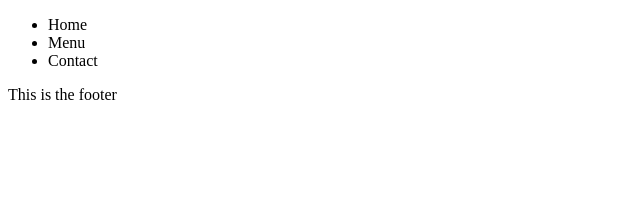
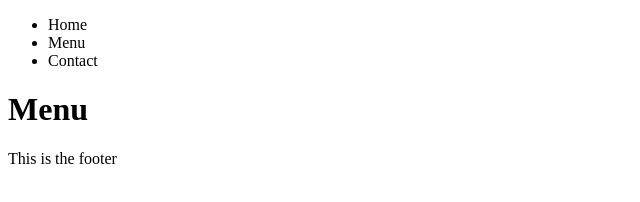
Before and after one commit to thiseas-perso/restaurant, a website built with webpack: page dist/index.html in a window 1280 px wide. Both pictures are taken after a click on the item "Menu". Shown: the whole page, without its empty margins (0-640 px from the left). Built offline with nearby package versions, Linux system fonts and the light colour scheme.

Commit message:
clean functions

```diff
--- a/src/clean-content.js
+++ b/src/clean-content.js
@@ -1,4 +1,4 @@
-function cleanConent() {
+function cleanContent() {
    console.log('checking for clean')
    if (document.querySelector('#content')) {
       let tempContainer = document.querySelector('#content')
@@ -6,8 +6,15 @@ function cleanConent() {
          tempContainer.removeChild(tempContainer.lastChild)
       }
       console.log('cleanded')
+
+   }
+   if (document.querySelector('#footer')) {
+      let tempContainer = document.querySelector('#footer')
+      while (tempContainer.lastChild) {
+         tempContainer.removeChild(tempContainer.lastChild)
+      }
    }
 }
 
 
-export { cleanConent }
+export { cleanContent }
--- a/src/footer.js
+++ b/src/footer.js
@@ -1,8 +1,8 @@
 function createFooter() {
 
    const body = document.querySelector('body');
-
    const footer = document.createElement('footer')
+   footer.setAttribute('id', 'footer')
    const footerParagraph = document.createElement('p')
    footerParagraph.innerText = 'This is the footer'
    footer.appendChild(footerParagraph)
--- a/src/home.js
+++ b/src/home.js
@@ -1,8 +1,10 @@
 import imgHeader from './header.jpg';
-import { cleanConent } from './clean-content';
+import { cleanContent } from './clean-content';
+
 
 function createHomePage() {
-   cleanConent();
+   cleanContent();
+
    const body = document.querySelector('body');
    const contentContainer = document.createElement('div')
    contentContainer.setAttribute('id', 'content')
--- a/src/menu.js
+++ b/src/menu.js
@@ -1,7 +1,6 @@
-import { cleanConent } from './clean-content';
 
 function createMenuPage() {
-   cleanConent();
+
    const body = document.querySelector('body');
    const contentContainer = document.createElement('div')
    contentContainer.setAttribute('id', 'content')
@@ -15,16 +14,21 @@ function createMenuPage() {
    const antiPastiContainer = document.createElement('div')
    const antiPastiTitle = document.createElement('h2')
    antiPastiTitle.innerText = 'Antipasti'
+   const saladTitle = document.createElement('h3')
 
    const pastaContainer = document.createElement('div')
    const pastaTitle = document.createElement('h2')
    pastaTitle.innerText = 'Pasta'
+   const pomodoroTitle = document.createElement('h3')
 
    const dolciContainer = document.createElement('div')
    const dolciTitle = document.createElement('h2')
    dolciTitle.innerText = 'Dolci'
+   const tiramissuTitle = document.createElement('h3')
 
 
+   contentContainer.appendChild(menuContainer)
+   body.appendChild(contentContainer)
 }
 
 export { createMenuPage }
--- a/src/nav.js
+++ b/src/nav.js
@@ -1,6 +1,7 @@
 import { createHomePage } from './home.js';
 import { createMenuPage } from './menu';
 import { createFooter } from './footer';
+import { cleanContent } from './clean-content';
 
 function createNavbar() {
    const body = document.querySelector('body');
@@ -15,11 +16,19 @@ function createNavbar() {
 
    const itemOne = liArray[0]
    itemOne.innerText = 'Home'
-   itemOne.addEventListener('click', (e) => createHomePage())
+   itemOne.addEventListener('click', (e) => {
+      cleanContent()
+      createHomePage()
+      createFooter()
+   })
 
    const itemTwo = liArray[1]
    itemTwo.innerText = 'Menu'
-   itemTwo.addEventListener('click', (e) => createMenuPage())
+   itemTwo.addEventListener('click', (e) => {
+      cleanContent()
+      createMenuPage()
+      createFooter()
+   })
 
    const itemThree = liArray[2]
    itemThree.innerText = 'Contact'
```
Also changed, not shown: dist/clean.bundle.js (added), dist/home.bundle.js, dist/index.bundle.js, dist/index.html, dist/nav.bundle.js (added).
